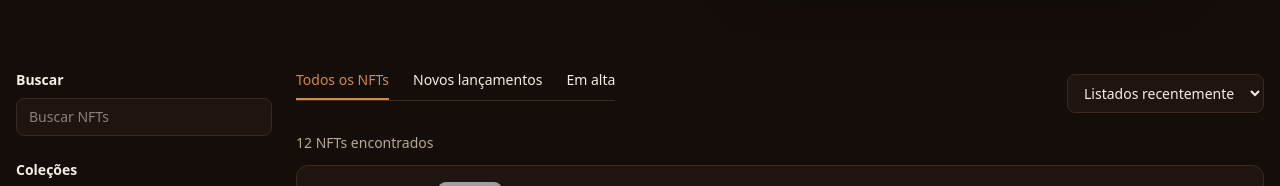
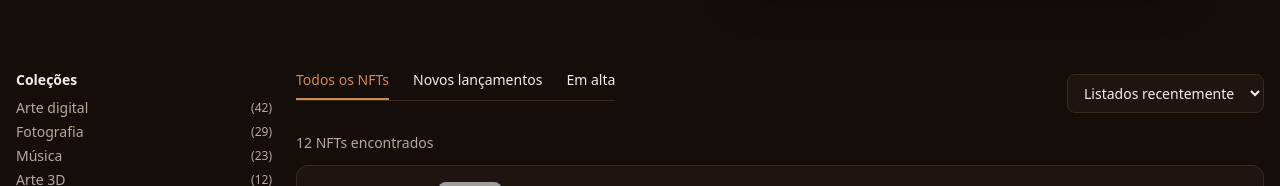
Before and after one commit to Damts/nft-marketplace-mvp, a React (Vite) app: page / in a window 1280 px wide. Shown: the part 595-781 px from the top of the page. Built offline with nearby package versions, Linux system fonts and the light colour scheme; grey boxes are pictures that could not be loaded.

Commit message:
fix: remover campo de busca por completo

```diff
--- a/src/pages/Home.tsx
+++ b/src/pages/Home.tsx
@@ -4,7 +4,6 @@ import NftCard from '../components/NftCard';
 import DualRangeSlider from '../components/DualRangeSlider';
 
 export default function Home() {
-  const [query, setQuery] = useState('');
   const [collection, setCollection] = useState<string | null>(null);
   const [network, setNetwork] = useState<string | null>(null);
   const [sort, setSort] = useState('recent');
@@ -18,7 +17,6 @@ export default function Home() {
 
   const filtered = useMemo(() => {
     let list = [...NFTS];
-    if (query) list = list.filter((n) => n.name.toLowerCase().includes(query.toLowerCase()));
     if (collection) list = list.filter((n) => n.collection === collection);
     if (network) list = list.filter((n) => n.network === network);
     if (tab === 'Novos lançamentos') list = list.filter((n) => n.rare);
@@ -29,7 +27,7 @@ export default function Home() {
     if (sort === 'price-asc') list.sort((a, b) => parseFloat(a.price) - parseFloat(b.price));
     if (sort === 'price-desc') list.sort((a, b) => parseFloat(b.price) - parseFloat(a.price));
     return list;
-  }, [query, collection, network, sort, tab, appliedMin, appliedMax]);
+  }, [collection, network, sort, tab, appliedMin, appliedMax]);
 
   const totalPages = Math.ceil(filtered.length / perPage);
   const pageItems = filtered.slice((page - 1) * perPage, page * perPage);
@@ -63,10 +61,6 @@ export default function Home() {
       <section id="catalog" className="max-w-7xl mx-auto px-4 py-8">
         <div className="flex flex-col md:flex-row gap-6">
           <aside className="md:w-64 shrink-0 space-y-6">
-            <div>
-              <h3 className="font-semibold mb-2 text-sm">Buscar</h3>
-              <input value={query} onChange={(e) => { setQuery(e.target.value); setPage(1); }} placeholder="Buscar NFTs" className="w-full text-sm" />
-            </div>
             <div>
               <h3 className="font-semibold mb-2 text-sm">Coleções</h3>
               <ul className="space-y-1 text-sm">
```
